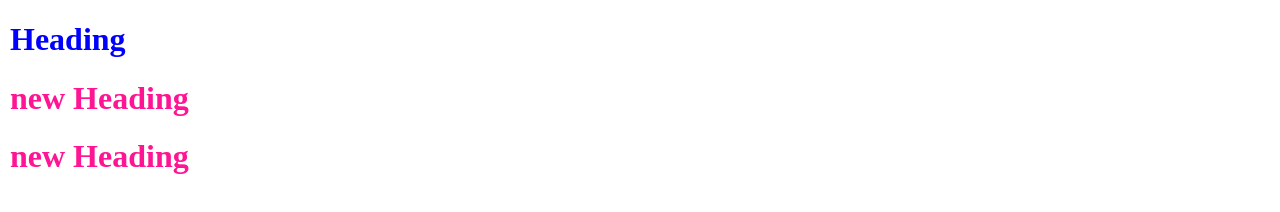
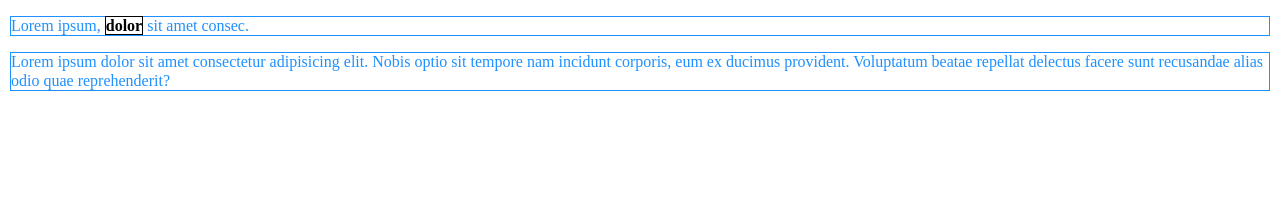
Before and after one commit to jkgdev8/codwithmosh-html-css, a website: page index.html in a window 1280 px wide. Drawn offline with Linux system fonts and the light colour scheme.

Commit message:
inheritance

```diff
--- a/css/styles.css
+++ b/css/styles.css
@@ -2,21 +2,13 @@ body {
     margin: 10px;
 }
 
-h1 {
-    color: dodgerblue
+p {
+    color: dodgerblue;
+    border: 1px solid;
 }
 
-
-.highlight {
-    color: deeppink
+/* the strong element wont get its inheritance from the p tag when you definew */
+strong {
+    color: initial;
+    border: inherit;
 }
-
-
-#products {
-    color: green
-}
-
-/* the most specific selector */
-.highlight#products {
-    color: blue;
-}
--- a/index.html
+++ b/index.html
@@ -11,11 +11,10 @@
     <title>CSS Work</title>
 </head>
 <body>
-    <article>
-        <h1 id="products"class="highlight">Heading</h1>
-        <h1 class='highlight'>new Heading</h1>
-        <h1 class='highlight'>new Heading</h1>
-    </article>
+
+        <p>Lorem ipsum, <strong>dolor</strong> sit amet consec.</p>
+        <p>Lorem ipsum dolor sit amet consectetur adipisicing elit. Nobis optio sit tempore nam incidunt corporis, eum ex ducimus provident. Voluptatum beatae repellat delectus facere sunt recusandae alias odio quae reprehenderit?</p>
+
 
  <script src="./script.js"></script>
 </body>
```
